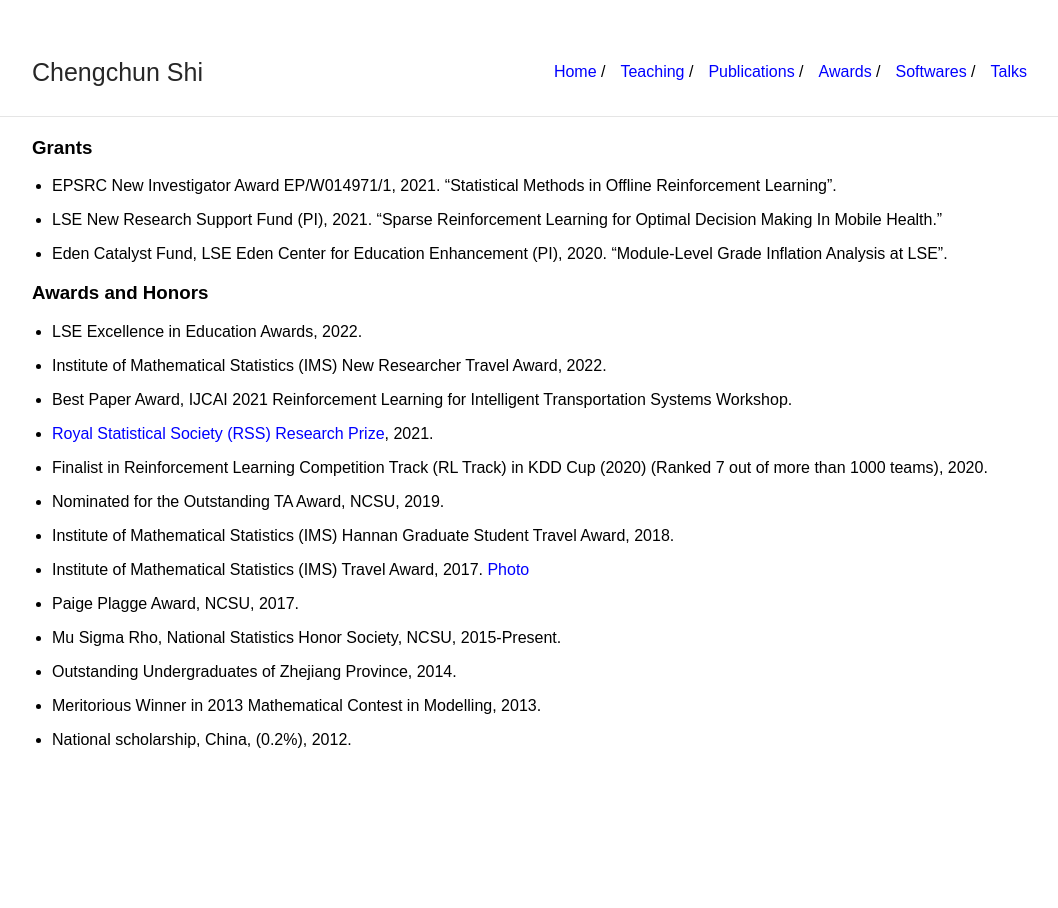
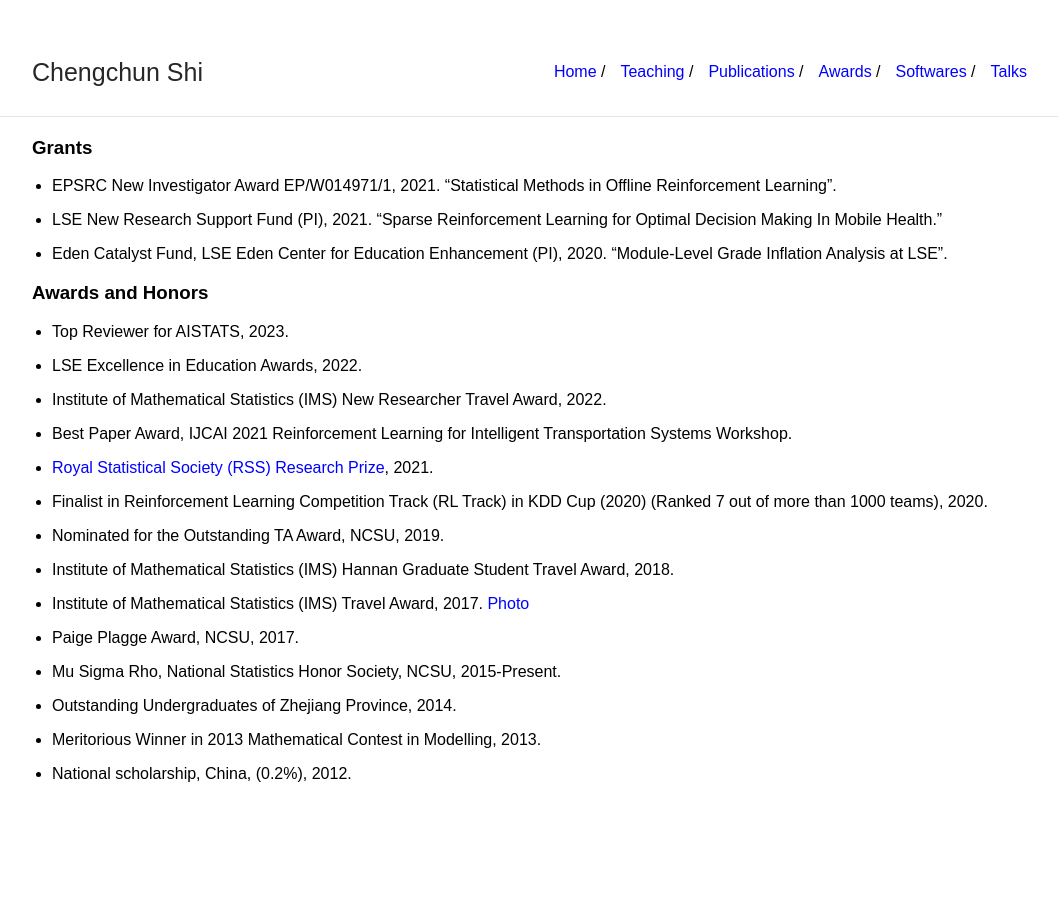
Before and after one commit to callmespring/callmespring.github.io, a Jekyll site: the page built from awards.md, in a window 1280 px wide. Shown: the whole page, without its empty margins (108-1166 px from the left). Built offline with Jekyll 4.4.1, drawn with Linux system fonts in a browser that asks for light colours.

Commit message:
Update awards.md

```diff
--- a/awards.md
+++ b/awards.md
@@ -12,6 +12,8 @@ title: Grants and Awards
 * Eden Catalyst Fund, LSE Eden Center for Education Enhancement (PI), 2020. "Module-Level Grade Inflation Analysis at LSE".
 
 ### Awards and Honors
+
+* Top Reviewer for AISTATS, 2023.
 
 * LSE Excellence in Education Awards, 2022.
 
```
